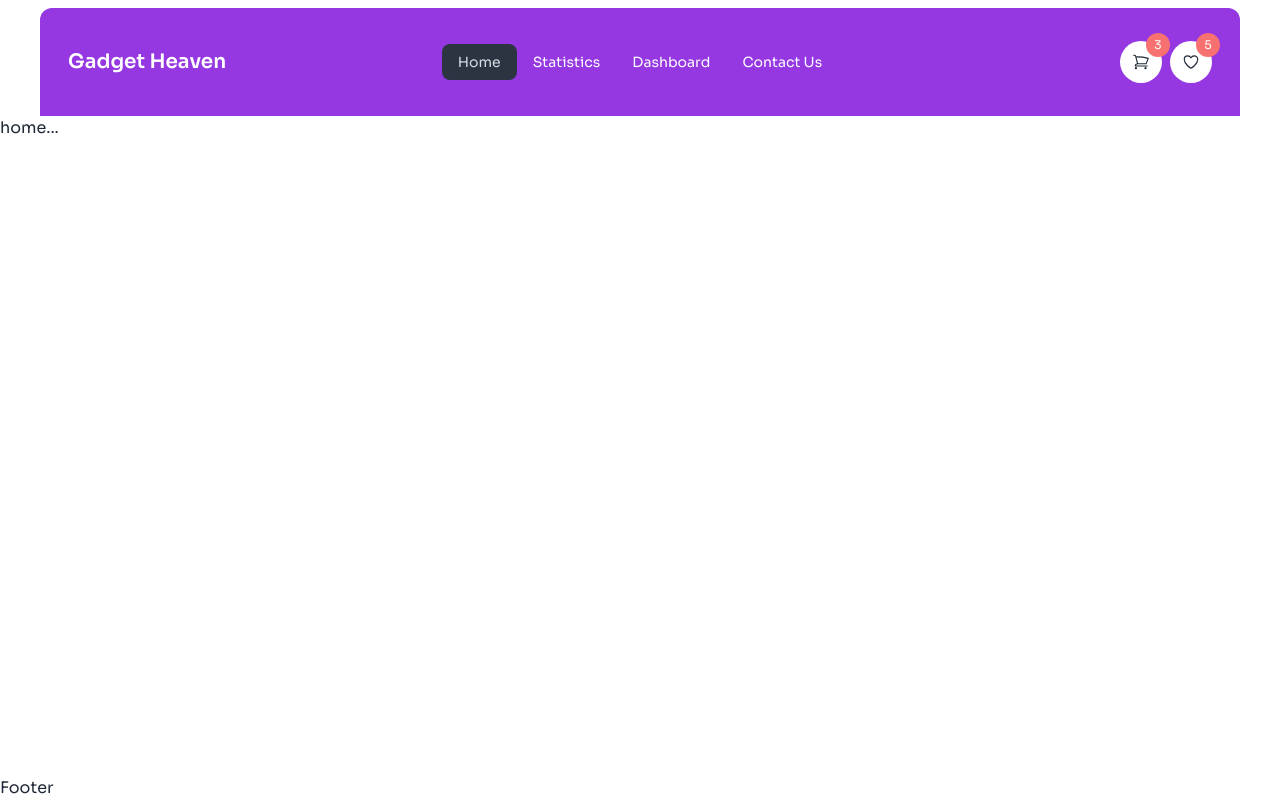
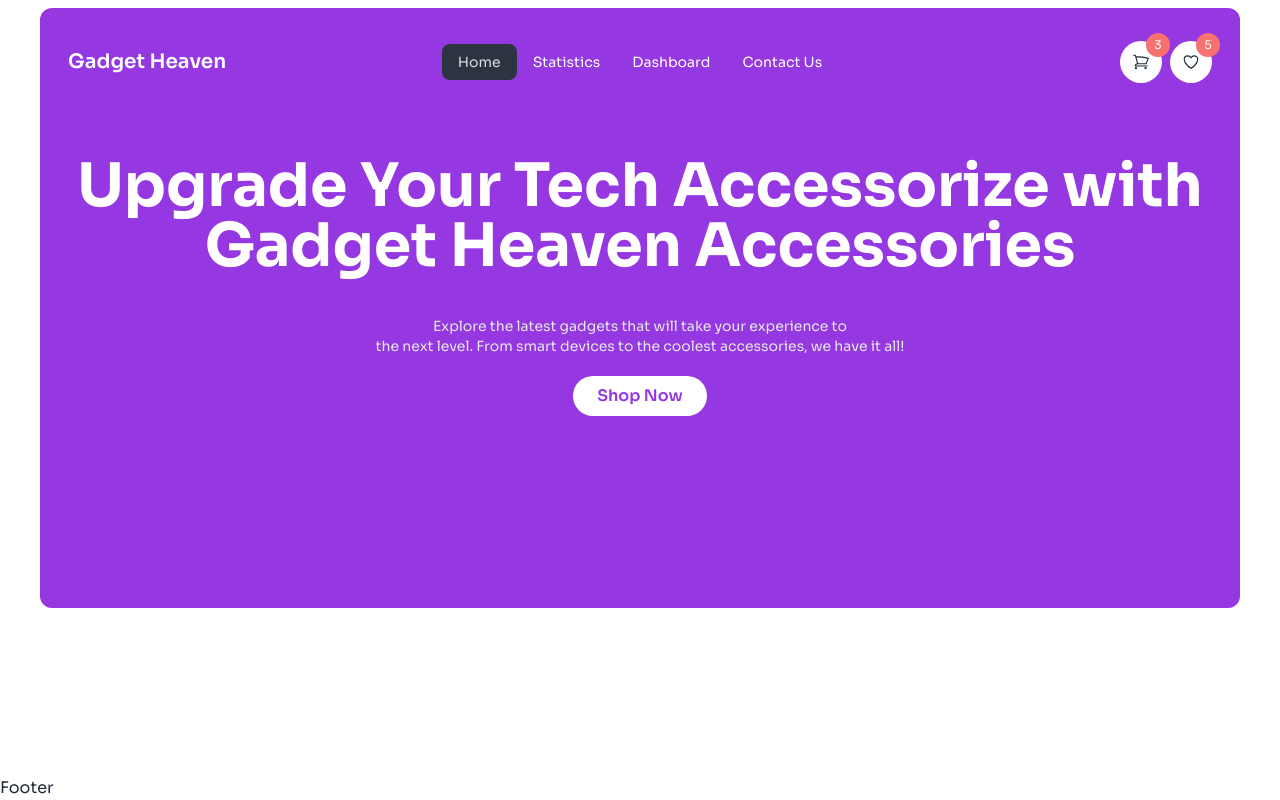
Before and after one commit to programming-hero-web-course-4/b10a8-gadget-heaven-Rashad-Stack, a React (Vite) app: page / in a window 1280 px wide. Built offline with nearby package versions, Linux system fonts and the light colour scheme.

Commit message:
Add Home page and Banner component; update routing to use Home

```diff
--- a/src/App.jsx
+++ b/src/App.jsx
@@ -1,4 +1,5 @@
 import { createBrowserRouter, RouterProvider } from "react-router-dom";
+import Home from "./pages/Home";
 import RootLayout from "./pages/RootLayout";
 
 const router = createBrowserRouter([
@@ -8,7 +9,7 @@ const router = createBrowserRouter([
     children: [
       {
         path: "/",
-        element: <div>home...</div>,
+        element: <Home />,
       },
       {
         path: "/statistics",
--- /dev/null
+++ b/src/components/Banner.jsx
@@ -0,0 +1,25 @@
+import Button from "./Button";
+
+export default function Banner() {
+  return (
+    <section>
+      <div className="bg-brand rounded-b-xl pb-48 pt-5 md:mx-3 lg:mx-10 lg:pt-10">
+        <div className="container mx-auto max-w-7xl">
+          <div className="hero flex flex-col items-center justify-center gap-2 px-2 sm:px-5 md:gap-5">
+            <h1 className="text-base-100 text-center text-2xl font-bold sm:text-3xl md:text-4xl lg:text-6xl">
+              Upgrade Your Tech Accessorize with <br /> Gadget Heaven
+              Accessories
+            </h1>
+            <p className="text-base-300 mt-5 text-center text-sm">
+              Explore the latest gadgets that will take your experience to{" "}
+              <br />
+              the next level. From smart devices to the coolest accessories, we
+              have it all!
+            </p>
+            <Button to="/products">Shop Now</Button>
+          </div>
+        </div>
+      </div>
+    </section>
+  );
+}
--- /dev/null
+++ b/src/components/Button.jsx
@@ -0,0 +1,18 @@
+import PropTypes from "prop-types";
+import { Link } from "react-router-dom";
+
+export default function Button({ to, children }) {
+  return (
+    <Link
+      to={to}
+      className="bg-base-100 text-brand rounded-full px-6 py-2 text-center font-semibold"
+    >
+      {children}
+    </Link>
+  );
+}
+
+Button.propTypes = {
+  to: PropTypes.string,
+  children: PropTypes.node,
+};
--- /dev/null
+++ b/src/pages/Home.jsx
@@ -0,0 +1,9 @@
+import Banner from "../components/Banner";
+
+export default function Home() {
+  return (
+    <>
+      <Banner />
+    </>
+  );
+}
```
